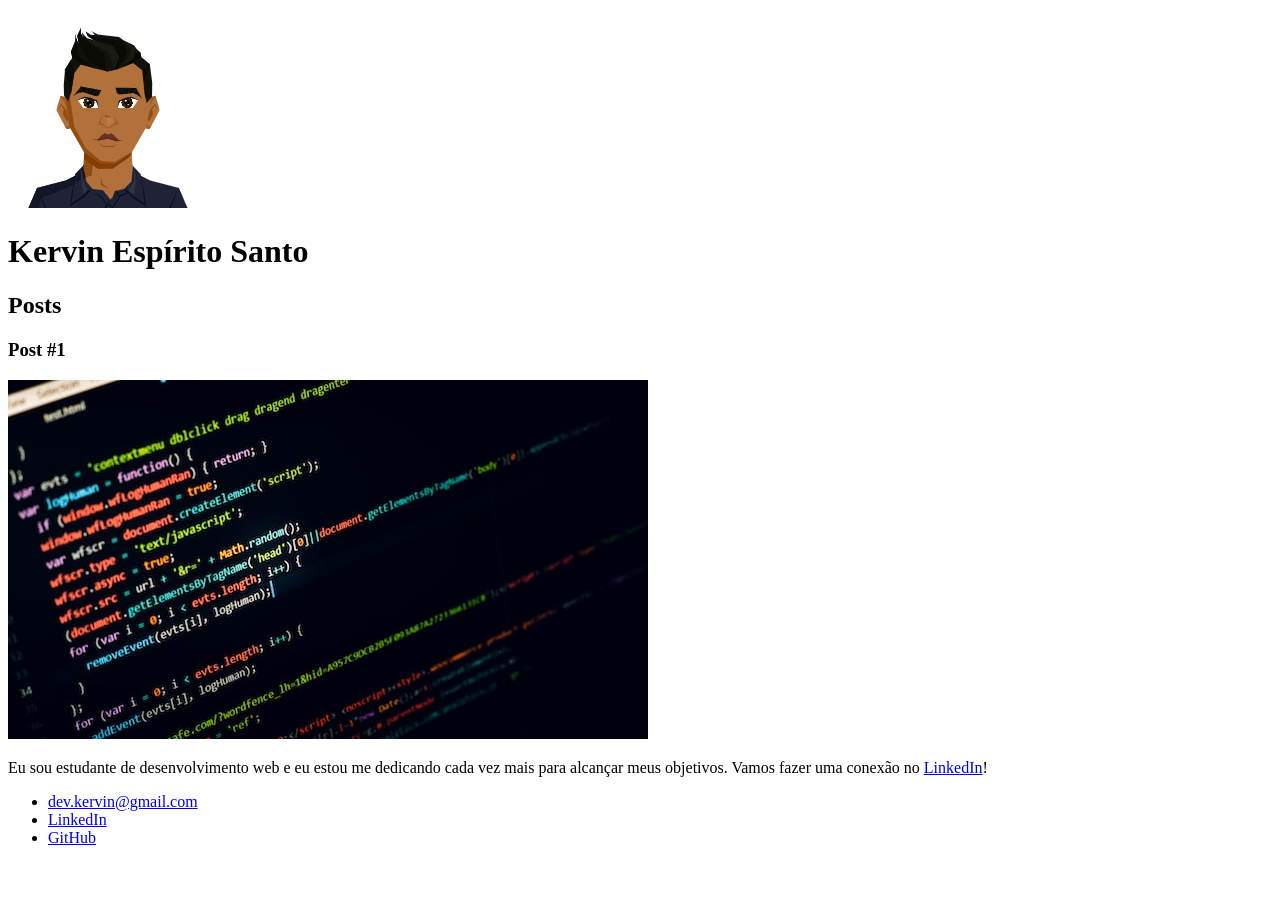
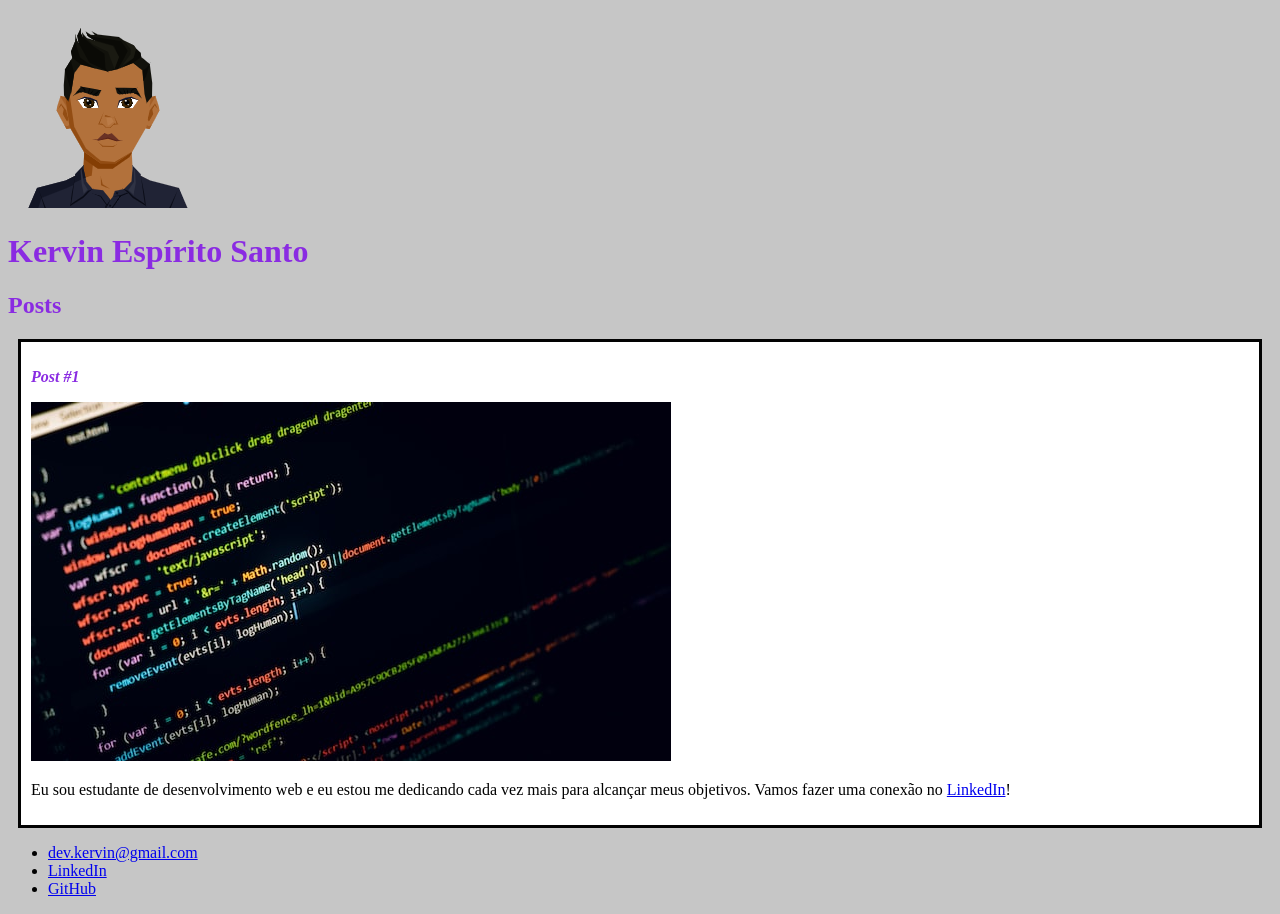
Before and after one commit to kervines/introducao-html-css-dio, a plain HTML site: page index.html in a window 1280 px wide. Before the commit the page ends 863 px from the top, so only its background shows below. Drawn offline with Linux system fonts and the light colour scheme.

Commit message:
adicionado css ao index

```diff
--- a/index.html
+++ b/index.html
@@ -5,6 +5,9 @@
   <meta charset="UTF-8">
   <meta http-equiv="X-UA-Compatible" content="IE=edge">
   <meta name="viewport" content="width=device-width, initial-scale=1.0">
+
+  <link rel="stylesheet" href="style.css">
+
   <title>Kervin Espírito Santo</title>
 </head>
 
@@ -12,15 +15,15 @@
   <header>
     <img src="/img/1AvatarMaker 200x200.png" alt="avatar kervin">
     </style>
-    <h1>Kervin Espírito Santo</h1>
+    <h1 id="title">Kervin Espírito Santo</h1>
   </header>
   <section>
     <header>
-      <h2>Posts</h2>
+      <h2 class="subtitle">Posts</h2>
     </header>
-    <article>
+    <article class="post">
       <header>
-        <h3>Post #1</h3>
+        <h3 class="post-title">Post #1</h3>
         <img src="/img/roonz-nl-2xEQDxB0ss4-unsplash (1).jpg"" alt=" editor de codigo com html">
       </header>
       <p> Eu sou estudante de desenvolvimento web e eu estou me dedicando cada vez mais para alcançar meus objetivos. Vamos fazer uma conexão no <a href="https://www.linkedin.com/in/kervin-espirito-santo-475b63b7/" target="_blank">LinkedIn</a>!
--- a/style.css
+++ b/style.css
@@ -0,0 +1,21 @@
+body {
+  background: #c6c6c6;
+}
+
+#title,
+.subtitle,
+.post-title {
+  color: blueviolet;
+}
+
+.post-title {
+  font-size: 16px;
+  font-style: italic;
+}
+
+.post {
+  background: #fff;
+  padding: 10px;
+  border: 3px solid #020202;
+  margin: 10px;
+}
```
